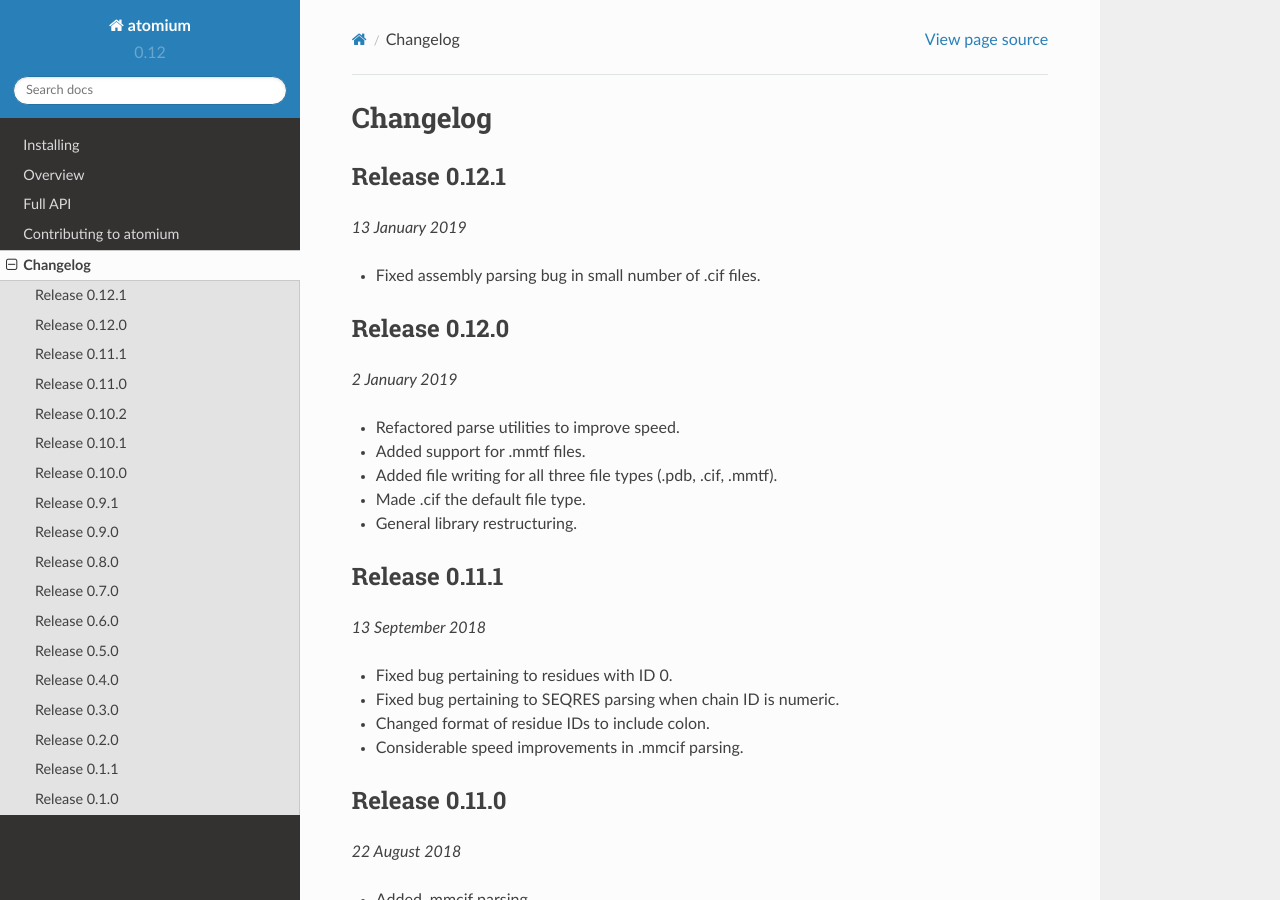
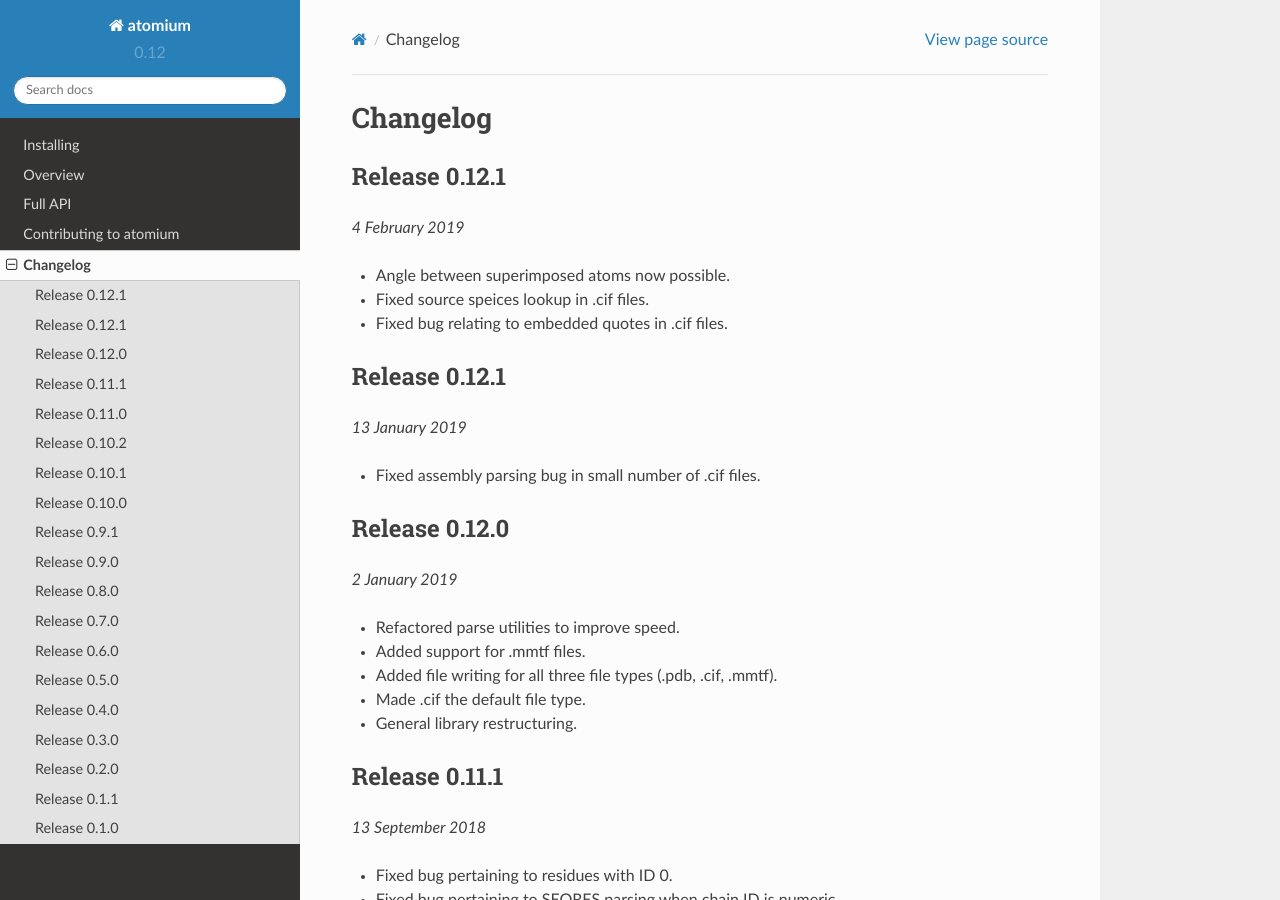
Before and after one commit to samirelanduk/atomium, a Sphinx documentation site: the page built from docs/source/changelog.rst, in a window 1280 px wide and 900 px high. Built offline with Sphinx 7.4.7 and the Read the Docs theme 2.0.0, drawn with Linux system fonts in a browser that asks for light colours.

```diff
--- a/docs/source/changelog.rst
+++ b/docs/source/changelog.rst
@@ -1,5 +1,15 @@
 Changelog
 ---------
+
+Release 0.12.1
+~~~~~~~~~~~~~~
+
+`4 February 2019`
+
+* Angle between superimposed atoms now possible.
+* Fixed source speices lookup in .cif files.
+* Fixed bug relating to embedded quotes in .cif files.
+
 
 Release 0.12.1
 ~~~~~~~~~~~~~~
```
Also changed, not shown: README.rst (+12 -2 lines).
